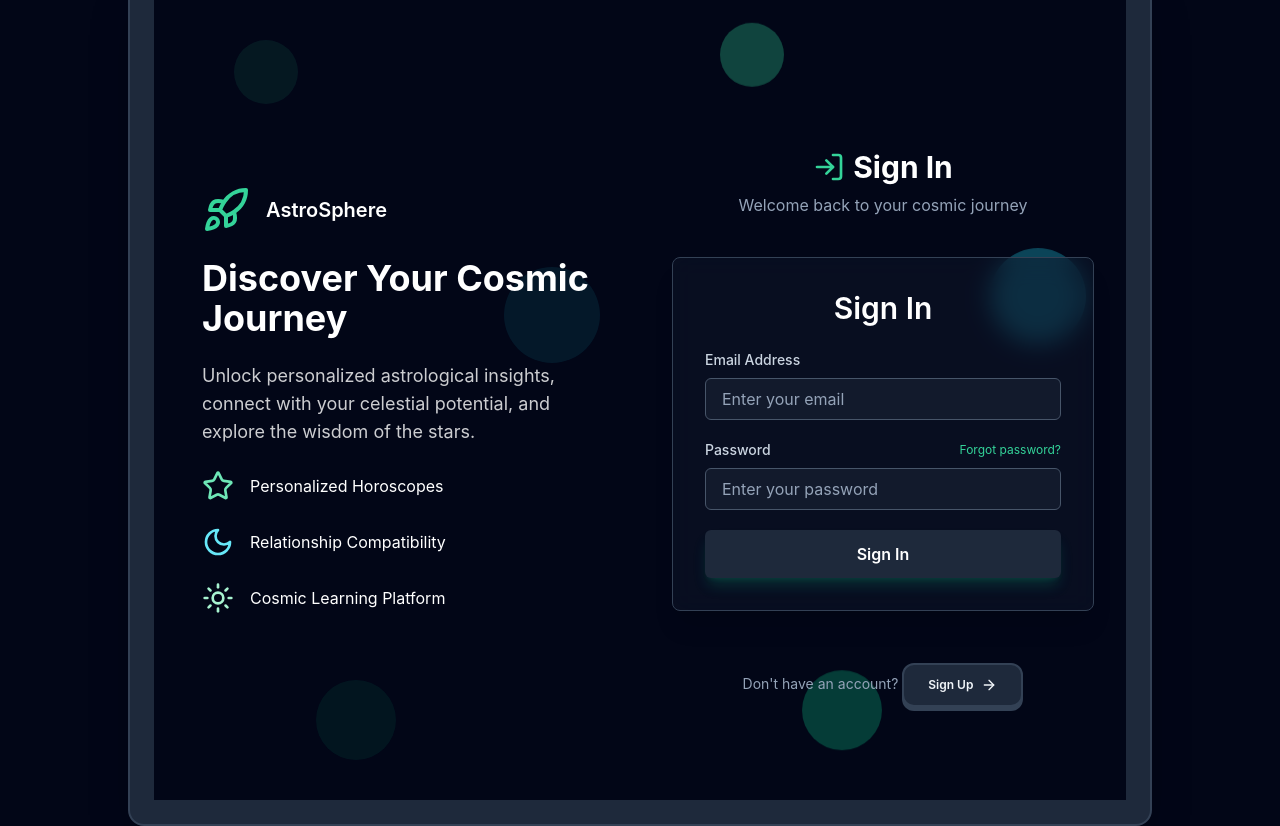
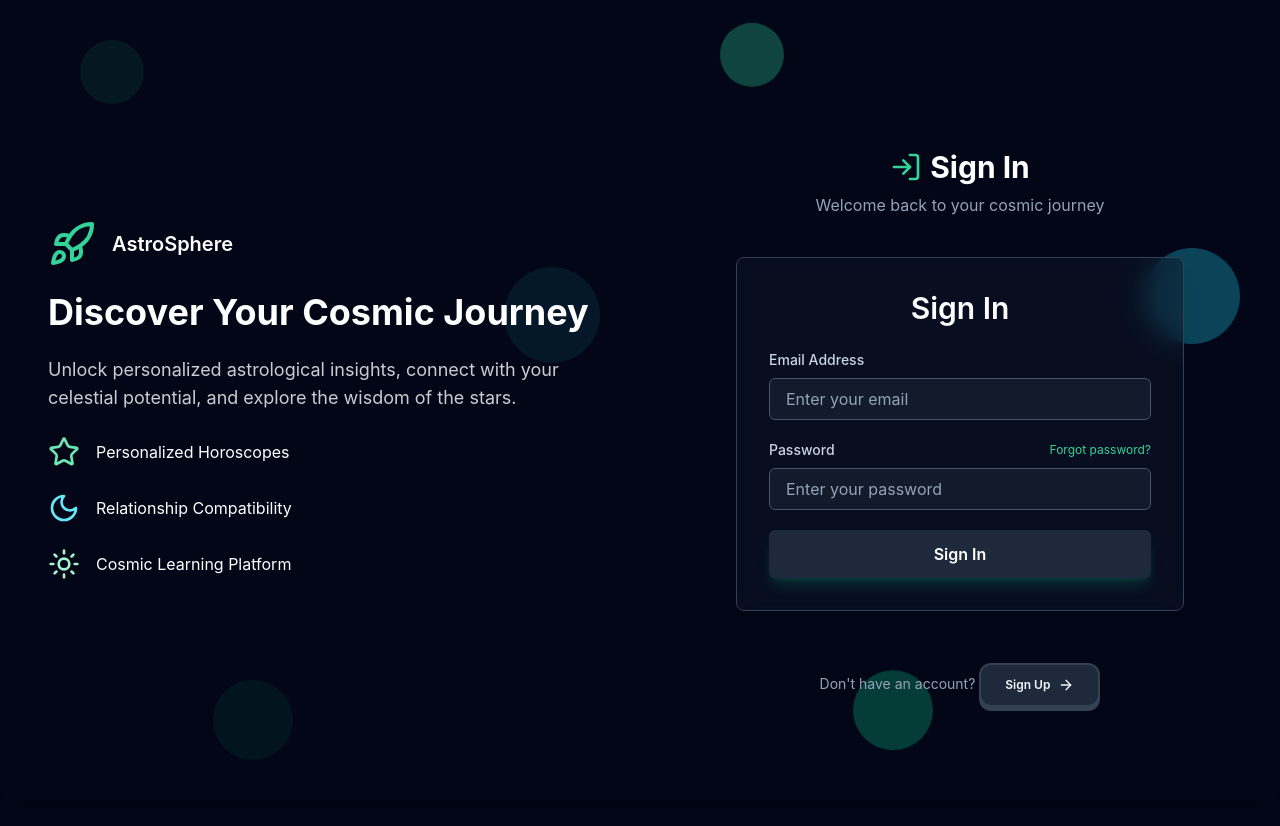
Before and after one commit to M-ayank2005/Astrosphere, a Next.js app: page /loginPage in a window 1280 px wide. After the commit the page ends 800 px from the top, so only its background shows below. Built offline with nearby package versions, Linux system fonts and the light colour scheme.

Commit message:
fixed ui of login page

```diff
--- a/src/app/loginPage/page.js
+++ b/src/app/loginPage/page.js
@@ -26,7 +26,7 @@ function Page() {
 
   return (
     <div className="flex items-center justify-center h-screen w-full bg-slate-950 backdrop-blur-sm">
-      <div className="w-full max-w-5xl glass-effect rounded-3xl shadow-2xl overflow-hidden grid md:grid-cols-2 ">
+      <div className="w-full rounded-xl shadow-xl overflow-hidden grid md:grid-cols-2 ">
         {/* Left Side - Cosmic Background */}
         <div className="hidden md:flex flex-col justify-center p-12 text-white relative overflow-hidden bg-slate-950">
           <div className="absolute top-0 left-0 w-full h-full opacity-30">
```
